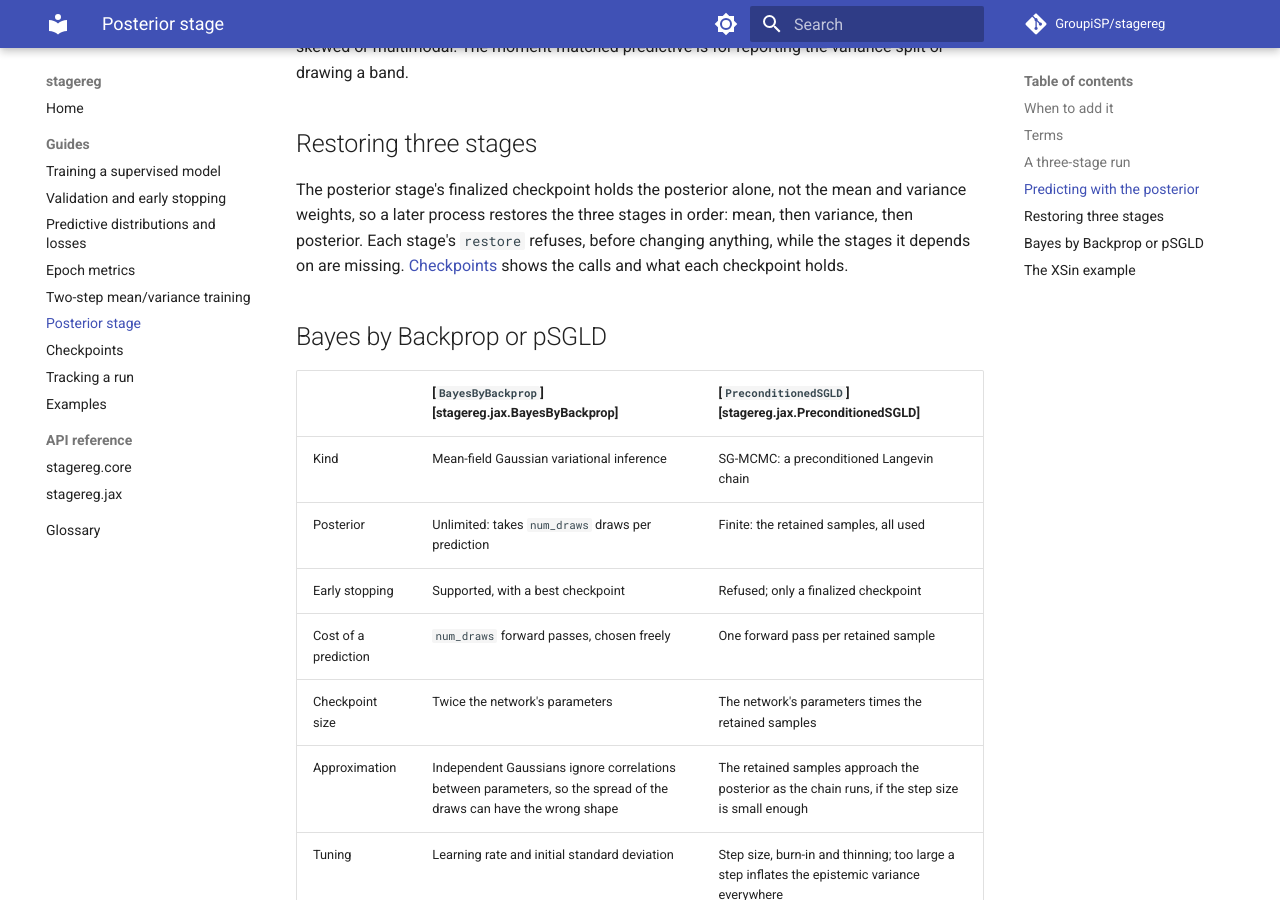
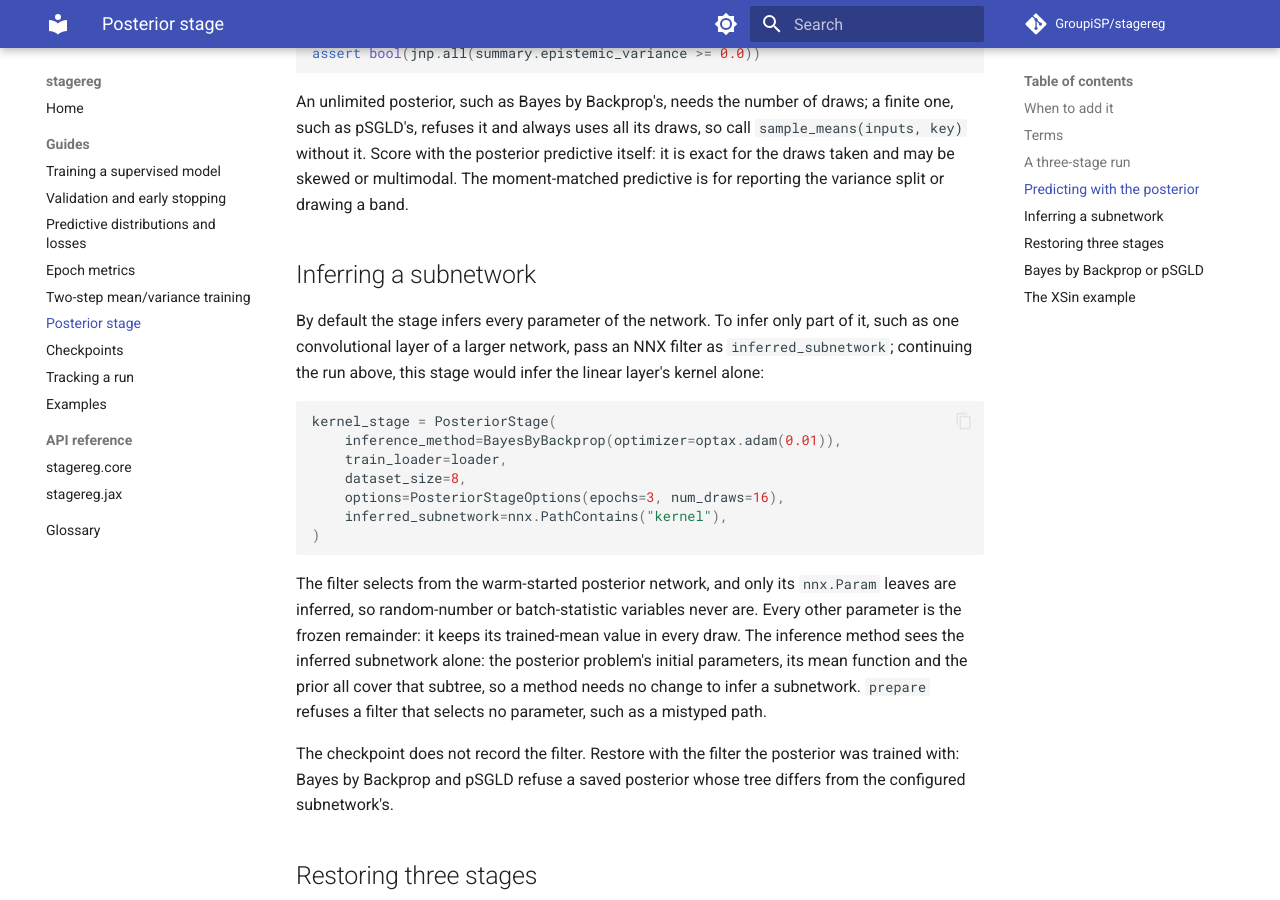
Before and after one commit to GroupiSP/probreg, an MkDocs documentation site: the page built from docs_site/guides/posterior-stage.md, in a window 1280 px wide and 900 px high, scrolled down 3595 px. Built offline with MkDocs 1.6.1 and Material for MkDocs 9.7.7, drawn with Linux system fonts in a browser that asks for light colours; comment, search, counter and statistics services are not loaded; some of the changed text lies outside the part shown.

Commit message:
docs(posterior): document the inferred subnetwork and the frozen remainder
Amend ADR-0009's consequences, the glossary's Inferred subnetwork, the
Prior and PosteriorProblem docstrings and the posterior-stage guide, and
record the change in the changelog.

Refs #111

Co-Authored-By: Claude Opus 5.5 <noreply@anthropic.com>

````diff
--- a/docs_site/guides/posterior-stage.md
+++ b/docs_site/guides/posterior-stage.md
@@ -25,6 +25,8 @@ The stage and its inference methods share a small vocabulary, defined in the
 | --- | --- |
 | Inference method | The interchangeable strategy that turns the stage's posterior problem into a posterior, such as [`BayesByBackprop`][stagereg.jax.BayesByBackprop] or [`PreconditionedSGLD`][stagereg.jax.PreconditionedSGLD]. The stage decides what is inferred; the method decides how. |
 | Posterior | What the inference method produces: an approximate posterior over mean functions, from which draws can be taken. |
+| Inferred subnetwork | The part of the network's parameters the stage infers, selected with `inferred_subnetwork`; by default the whole network. |
+| Frozen remainder | Every other parameter, held at its trained-mean value. |
 | Draw | One mean function taken from the posterior, the same function at every input. A finite posterior, such as pSGLD's retained samples, always uses all its draws. |
 | Posterior predictive | The [`PosteriorPredictive`][stagereg.jax.PosteriorPredictive]: the equally weighted mixture, over the draws, of Gaussians centred on each draw's mean with the aleatoric variance. |
 | Moment-matched predictive | The [`MomentMatchedPredictive`][stagereg.jax.MomentMatchedPredictive]: the single Gaussian with the posterior predictive's mean and variance, the aleatoric plus the epistemic variance. A summary, not a substitute. |
@@ -151,6 +153,35 @@ itself: it is exact for the draws taken and may be skewed or multimodal. The
 moment-matched predictive is for reporting the variance split or drawing a
 band.
 
+## Inferring a subnetwork
+
+By default the stage infers every parameter of the network. To infer only part
+of it, such as one convolutional layer of a larger network, pass an NNX filter
+as `inferred_subnetwork`; continuing the run above, this stage would infer the
+linear layer's kernel alone:
+
+```{.python continuation}
+kernel_stage = PosteriorStage(
+    inference_method=BayesByBackprop(optimizer=optax.adam(0.01)),
+    train_loader=loader,
+    dataset_size=8,
+    options=PosteriorStageOptions(epochs=3, num_draws=16),
+    inferred_subnetwork=nnx.PathContains("kernel"),
+)
+```
+
+The filter selects from the warm-started posterior network, and only its
+`nnx.Param` leaves are inferred, so random-number or batch-statistic variables
+never are. Every other parameter is the frozen remainder: it keeps its trained-mean
+value in every draw. The inference method sees the inferred subnetwork alone:
+the posterior problem's initial parameters, its mean function and the prior
+all cover that subtree, so a method needs no change to infer a subnetwork.
+`prepare` refuses a filter that selects no parameter, such as a mistyped path.
+
+The checkpoint does not record the filter. Restore with the filter the posterior
+was trained with: Bayes by Backprop and pSGLD refuse a saved posterior whose
+tree differs from the configured subnetwork's.
+
 ## Restoring three stages
 
 The posterior stage's finalized checkpoint holds the posterior alone, not the
````
Also changed, not shown: CHANGELOG.md (+9 -0 lines), GLOSSARY.md (+1 -1 lines), docs/adr/0009-posterior-stage-drives-inference-methods-that-yield-mean-function-draws.md (+2 -0 lines), 1 other file.
